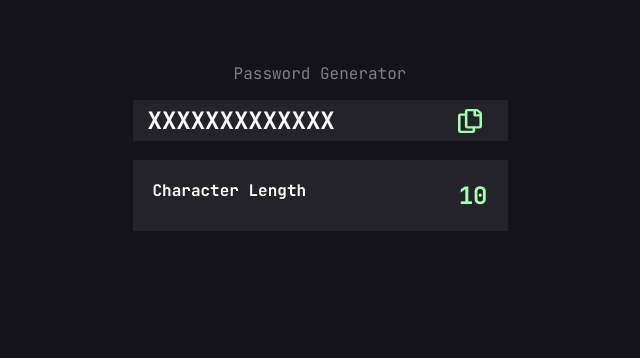
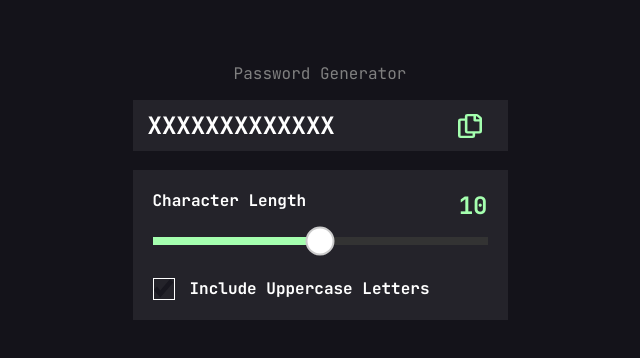
Before and after one commit to jrybarski/generator-password, a plain HTML site: page starter-code/index.html in a window 1280 px wide. Shown: the whole page, without its empty margins (320-960 px from the left). Drawn offline with Linux system fonts and the light colour scheme.

Commit message:
adding first radio inputs

```diff
--- a/script.js
+++ b/script.js
@@ -1,3 +1,48 @@
 const password = document.querySelector(".password");
+const thumb = document.getElementById("slider-thumb");
+const track = document.getElementById("slider-track");
+const container = document.querySelector(".slider-container");
+const charAmount = document.querySelector(".character--amount");
 
-password.innerHTML = "XXXXXXXXXXXXX";
+const min = 4;
+const max = 16;
+const step = 1;
+const range = max - min;
+
+function updateSlider(value) {
+  const percentage = ((value - min) / range) * 100;
+  thumb.style.left = `${percentage}%`;
+  track.style.width = `${percentage}%`;
+  charAmount.textContent = value;
+}
+
+let currentValue = 10;
+updateSlider(currentValue);
+
+container.addEventListener("click", (e) => {
+  const rect = container.getBoundingClientRect();
+  const offsetX = e.clientX - rect.left;
+  const percentage = Math.min(Math.max(offsetX / rect.width, 0), 1);
+  const newValue = Math.round((percentage * range) / step) * step + min;
+  currentValue = Math.max(min, Math.min(max, newValue));
+  updateSlider(currentValue);
+});
+
+thumb.addEventListener("mousedown", () => {
+  const onMouseMove = (e) => {
+    const rect = container.getBoundingClientRect();
+    const offsetX = e.clientX - rect.left;
+    const percentage = Math.min(Math.max(offsetX / rect.width, 0), 1);
+    const newValue = Math.round((percentage * range) / step) * step + min;
+    currentValue = Math.max(min, Math.min(max, newValue));
+    updateSlider(currentValue);
+  };
+
+  const onMouseUp = () => {
+    document.removeEventListener("mousemove", onMouseMove);
+    document.removeEventListener("mouseup", onMouseUp);
+  };
+
+  document.addEventListener("mousemove", onMouseMove);
+  document.addEventListener("mouseup", onMouseUp);
+});
--- a/starter-code/index.html
+++ b/starter-code/index.html
@@ -23,7 +23,17 @@
       <div class="mainsection">
         <div class="character--length">
           <h1>Character Length</h1>
-          <h2>10</h2>
+          <h2 class="character--amount">10</h2>
+        </div>
+        <div class="slider-container">
+          <div class="slider-track" id="slider-track" style="width: 50%"></div>
+          <div class="slider-thumb" id="slider-thumb" style="left: 50%"></div>
+        </div>
+        <div class="radio--inputs">
+          <div class="radio--input1">
+            <img src="assets/images/icon-check.svg" alt="check icon" />
+            <h1>Include Uppercase Letters</h1>
+          </div>
         </div>
       </div>
     </div>
--- a/style.css
+++ b/style.css
@@ -24,7 +24,7 @@ body {
 .password--output {
   background-color: var(--main);
 
-  padding: 5px 15px;
+  padding: 10px 15px;
   color: white;
   font-family: "JetBrains Mono", monospace;
   display: flex;
@@ -64,3 +64,45 @@ h1 {
 .character--length h2 {
   color: var(--green);
 }
+
+.slider-container {
+  position: relative;
+  width: 100%;
+  height: 8px;
+  background: #333;
+  margin-top: 1rem;
+}
+
+.slider-track {
+  position: absolute;
+  height: 100%;
+  background: var(--green);
+}
+
+.slider-thumb {
+  position: absolute;
+  top: 50%;
+  width: 25px;
+  height: 25px;
+  background: #fff;
+  border: 2px solid #ccc;
+  border-radius: 50%;
+  transform: translate(-50%, -50%);
+  cursor: pointer;
+}
+.radio--inputs {
+  margin-top: 10%;
+  align-items: center;
+}
+
+.radio--input1 {
+  display: flex;
+  gap: 15px;
+}
+.radio--input1 img {
+  width: 20px;
+  height: 20px;
+  border: 1px solid white;
+}
+.radio--input1 h1 {
+}
```
